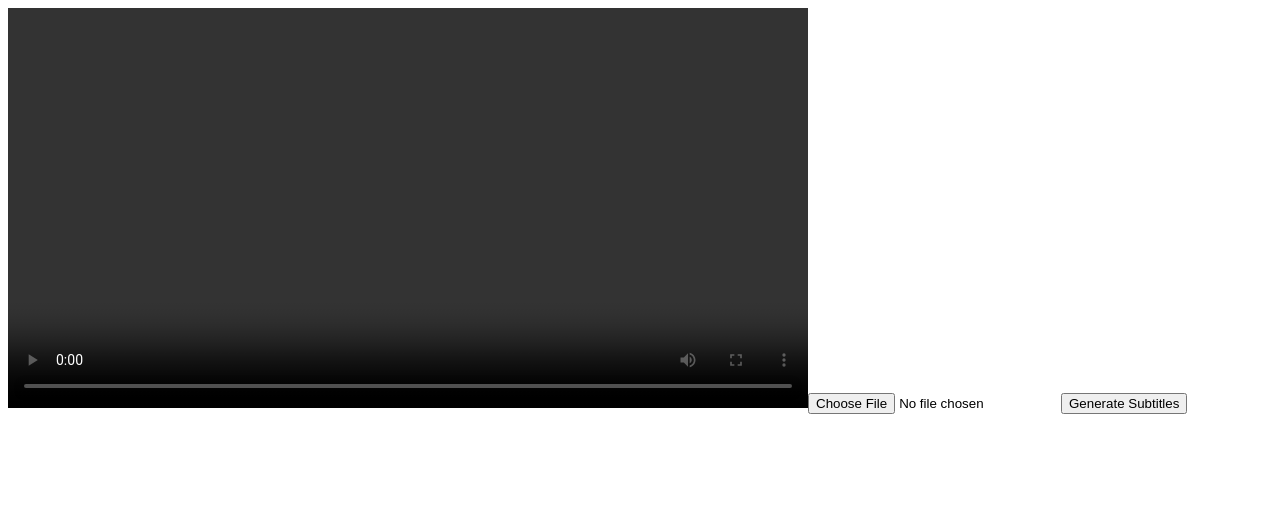
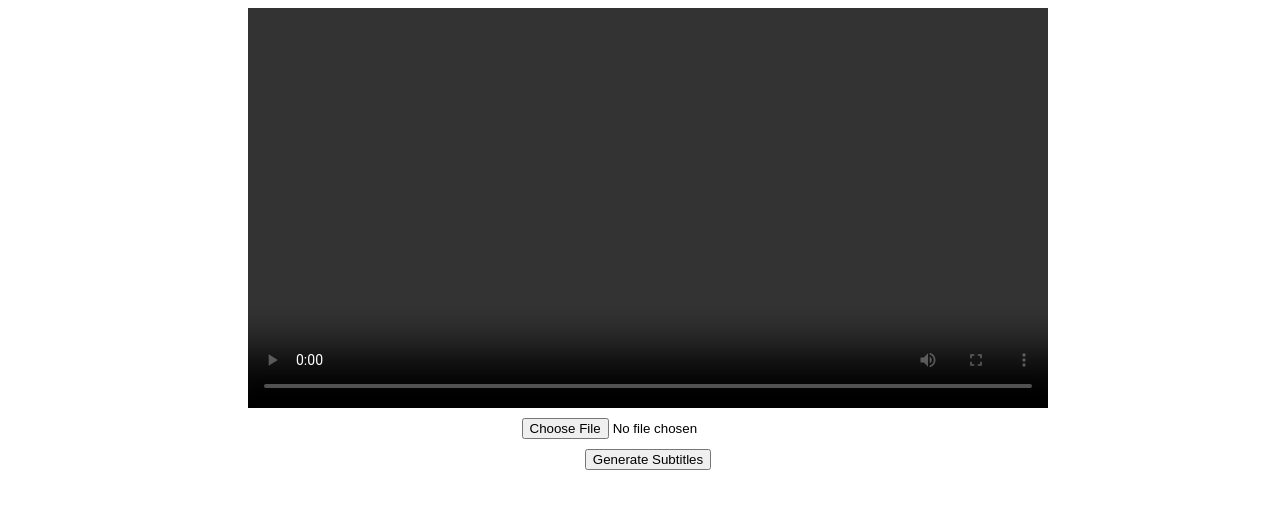
Before and after one commit to foomprep/subtitler, a React (Vite) app: page / in a window 1280 px wide. Shown: the top 508 px of the page. Built offline with nearby package versions, Linux system fonts and the light colour scheme.

Commit message:
Add class for container and style

```diff
--- /dev/null
+++ b/src/App.css
@@ -0,0 +1,8 @@
+.container {
+    display: flex;
+    flex-direction: column;
+    width: 50vw;
+    margin-left: 25vw;
+    align-items: center;
+    gap: 10px;
+}
--- a/src/App.jsx
+++ b/src/App.jsx
@@ -1,6 +1,7 @@
 import axios from "axios";
 import { useEffect, useState } from "react";
 import Subtitles from './components/Subtitles'
+import './App.css';
 
 function App() {
   const [selectedFile, setSelectedFile] = useState();
@@ -38,7 +39,7 @@ function App() {
   }, [subtitles])
 
   return (
-    <div>
+    <div className='container'>
       <video id='video' height="400" src={videoURL} controls />
       <input
         type="file"
```
